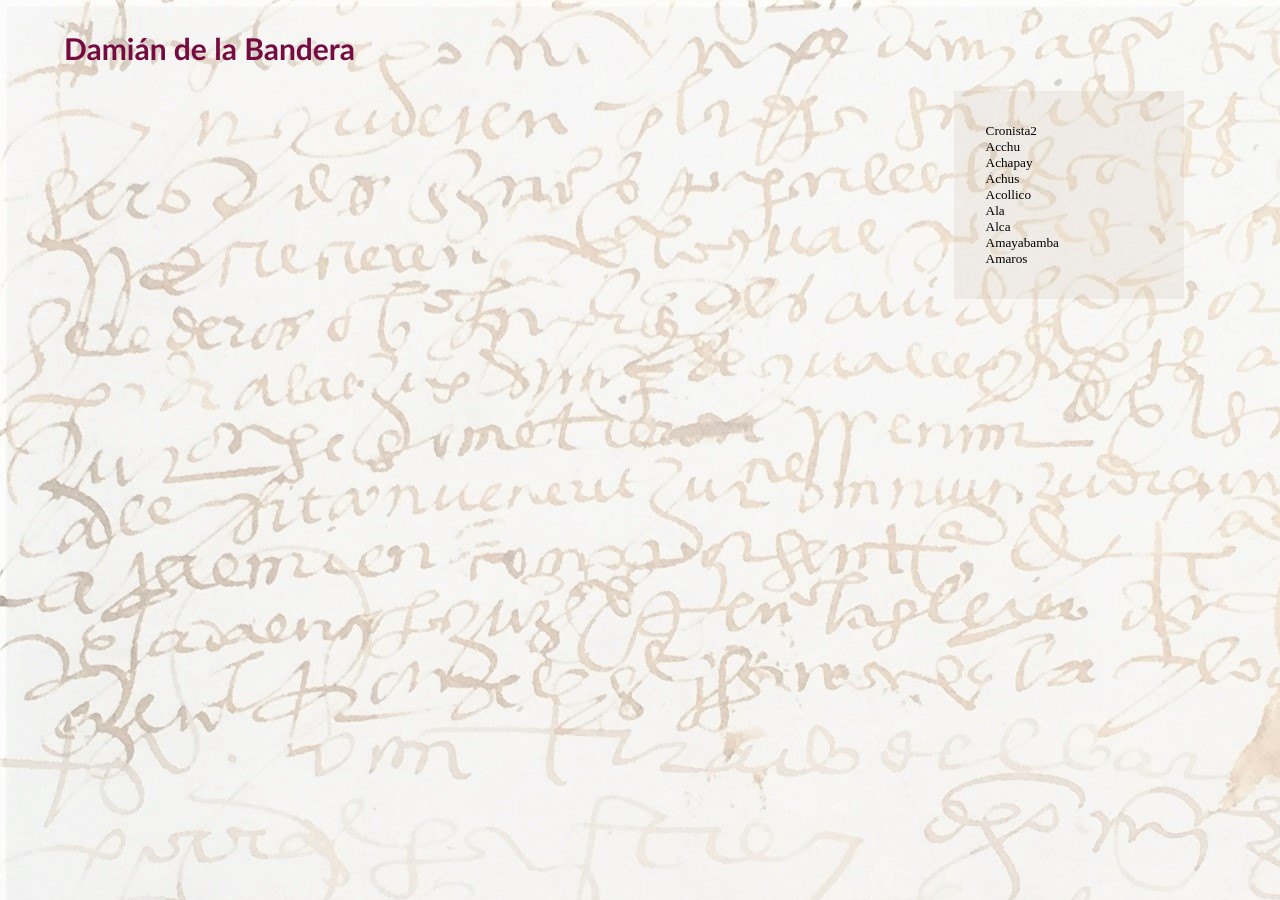
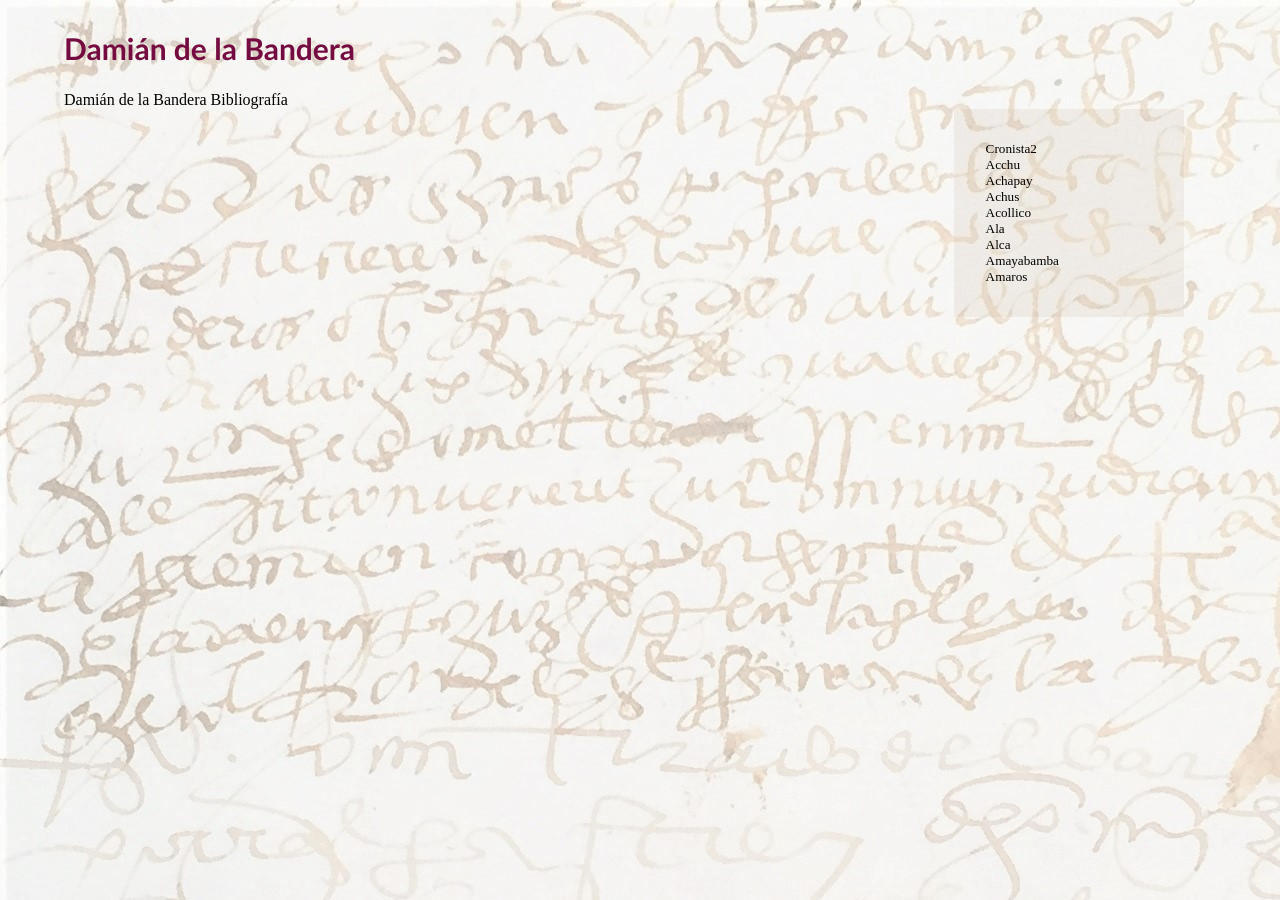
Before and after one commit to glosascroniquenses/glosascroniquenses.github.io, a Jekyll site: the page built from _autores/cronista2.html, in a window 1280 px wide. Built offline with Jekyll 4.4.1, drawn with Linux system fonts in a browser that asks for light colours.

Commit message:
Update cronista2.html

```diff
--- a/_autores/cronista2.html
+++ b/_autores/cronista2.html
@@ -2,3 +2,5 @@
 title: Damián de la Bandera
 data: cronista2
 ---
+
+Damián de la Bandera Bibliografía
```
